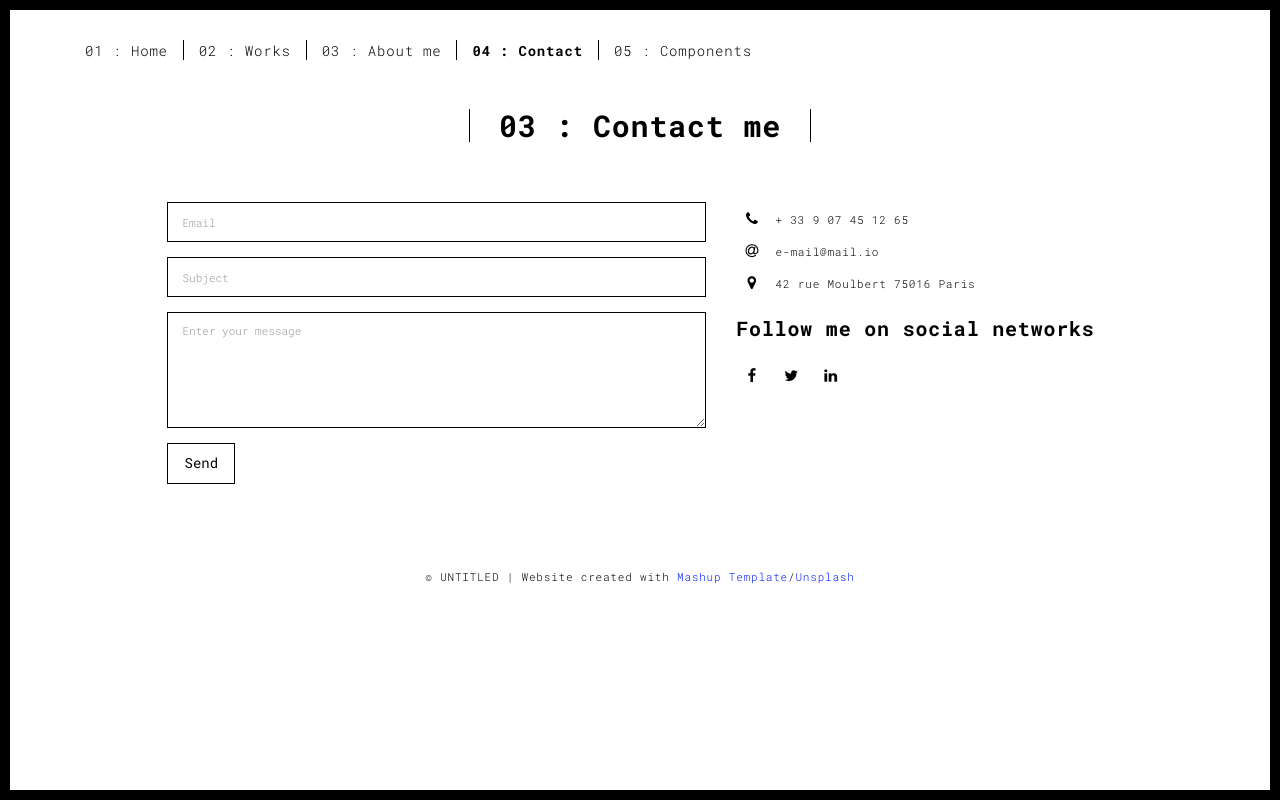
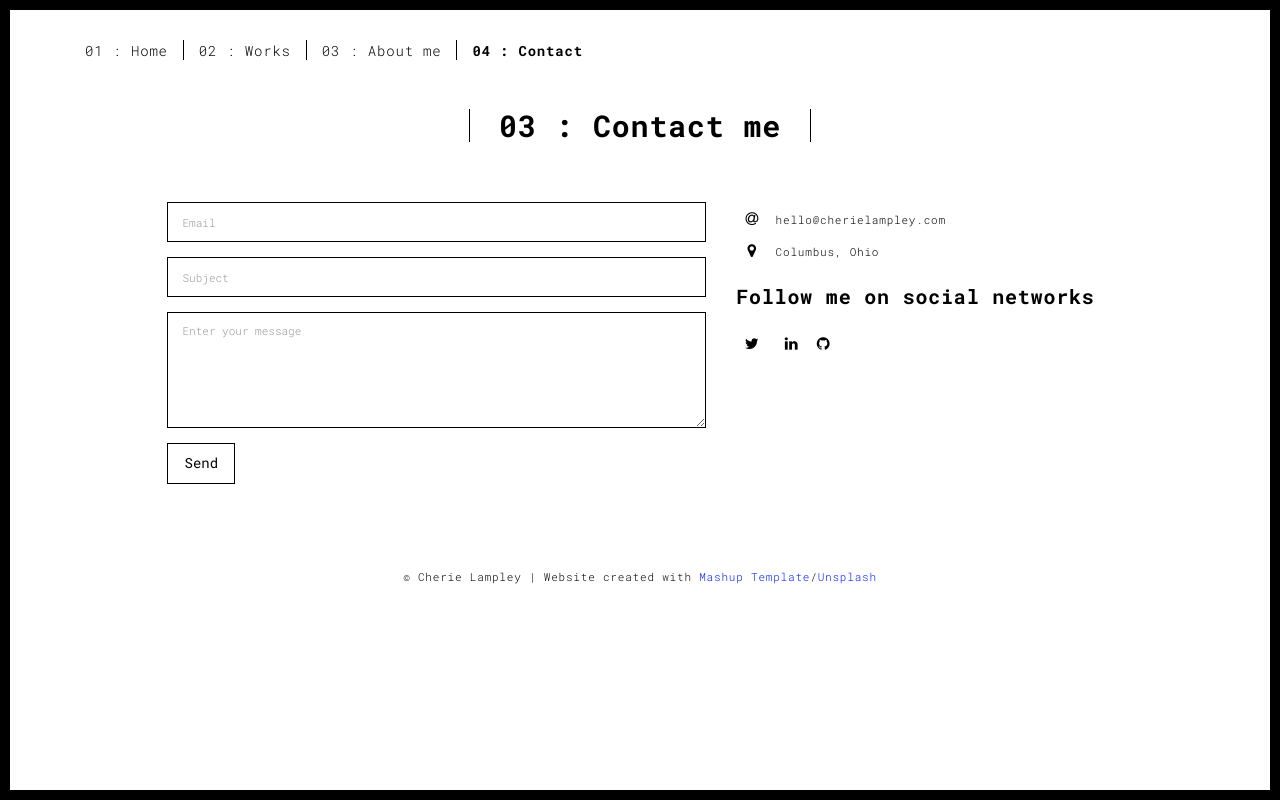
Before and after one commit to cdlampley/new-portfolio-website, a Flask app: page /contact in a window 1280 px wide. Run offline with Flask 2, Linux system fonts and the light colour scheme; some libraries are stand-ins or nearby versions.

Commit message:
updated contact page and removed components nav link

```diff
--- a/static/styles.css
+++ b/static/styles.css
@@ -2,3 +2,7 @@
     border: 1px solid #000;
     border-radius: 10px;
 }
+
+.navbar-inverse .navbar-nav>li>a, .navbar-inverse .navbar-text {
+    color: #000 !important;
+}
--- a/templates/about.html
+++ b/templates/about.html
@@ -45,7 +45,6 @@
             <li><a href="./works" title="">02 : Works</a></li>
             <li><a href="./about" title="">03 : About me</a></li>
             <li><a href="./contact" title="">04 : Contact</a></li>
-            <li><a href="./components" title="">05 : Components</a></li>
           </ul>
 
 
@@ -93,7 +92,7 @@
     <div class="container">
       <div class="row">
         <div class="col-xs-12">
-          <p>© UNTITLED | Website created with <a href="http://www.mashup-template.com/"
+          <p>© Cherie Lampley | Website created with <a href="http://www.mashup-template.com/"
               title="Create website with free html template">Mashup Template</a>/<a href="https://www.unsplash.com/"
               title="Beautiful Free Images">Unsplash</a></p>
         </div>
--- a/templates/contact.html
+++ b/templates/contact.html
@@ -44,7 +44,6 @@
             <li><a href="./works" title="">02 : Works</a></li>
             <li><a href="./about" title="">03 : About me</a></li>
             <li><a href="./contact" title="">04 : Contact</a></li>
-            <li><a href="./components" title="">05 : Components</a></li>
           </ul>
 
 
@@ -81,32 +80,26 @@
                     <ul class="list-unstyled">
                       <li>
                         <span class="fa-icon">
-                          <i class="fa fa-phone" aria-hidden="true"></i>
-                        </span>
-                        + 33 9 07 45 12 65
-                      </li>
-                      <li>
-                        <span class="fa-icon">
                           <i class="fa fa-at" aria-hidden="true"></i>
                         </span>
-                        e-mail@mail.io
+                        hello@cherielampley.com
                       </li>
                       <li>
                         <span class="fa-icon">
                           <i class="fa fa fa-map-marker" aria-hidden="true"></i>
                         </span>
-                        42 rue Moulbert 75016 Paris
+                        Columbus, Ohio
                       </li>
                     </ul>
                     <h3>Follow me on social networks</h3>
-                    <a href="http://www.facebook.com" title="" class="fa-icon">
-                      <i class="fa fa-facebook"></i>
-                    </a>
-                    <a href="http://www.twitter.com" title="" class="fa-icon">
+                    <a href="https://www.twitter.com/CherieLampley" title="" class="fa-icon">
                       <i class="fa fa-twitter"></i>
                     </a>
-                    <a href="http://www.linkedin.com" title="" class="fa-icon">
+                    <a href="https://www.linkedin.com/in/cdlampley/" title="" class="fa-icon">
                       <i class="fa fa-linkedin"></i>
+                    <a href="https://github.com/cdlampley" title="" class="fa-icon">
+                      <i class="fa fa-github"></i>
+                      </a>
                     </a>
 
                   </div>
@@ -126,7 +119,7 @@
     <div class="container">
       <div class="row">
         <div class="col-xs-12">
-          <p>© UNTITLED | Website created with <a href="http://www.mashup-template.com/"
+          <p>© Cherie Lampley | Website created with <a href="http://www.mashup-template.com/"
               title="Create website with free html template">Mashup Template</a>/<a href="https://www.unsplash.com/"
               title="Beautiful Free Images">Unsplash</a></p>
         </div>
--- a/templates/index.html
+++ b/templates/index.html
@@ -44,7 +44,6 @@
             <li><a href="./works" title="">02 : Works</a></li>
             <li><a href="./about" title="">03 : About me</a></li>
             <li><a href="./contact" title="">04 : Contact</a></li>
-            <li><a href="./components" title="">05 : Components</a></li>
           </ul>
         </div>
       </div>
--- a/templates/work.html
+++ b/templates/work.html
@@ -45,7 +45,6 @@
             <li><a href="./works" title="">02 : Works</a></li>
             <li><a href="./about" title="">03 : About me</a></li>
             <li><a href="./contact" title="">04 : Contact</a></li>
-            <li><a href="./components" title="">05 : Components</a></li>
           </ul>
 
 
--- a/templates/works.html
+++ b/templates/works.html
@@ -44,7 +44,6 @@
             <li><a href="./works" title="">02 : Works</a></li>
             <li><a href="./about" title="">03 : About me</a></li>
             <li><a href="./contact" title="">04 : Contact</a></li>
-            <li><a href="./components" title="">05 : Components</a></li>
           </ul>
 
 
```
